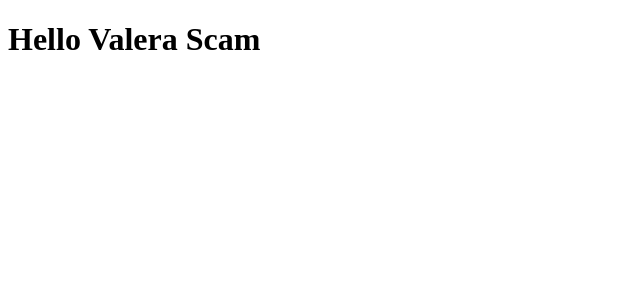
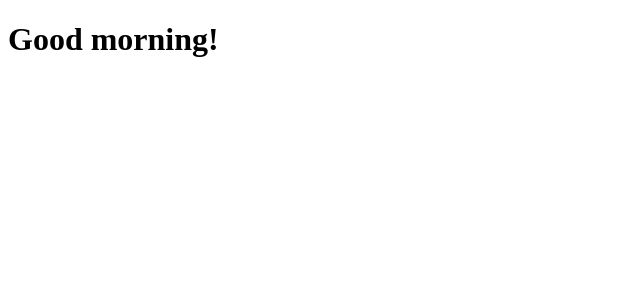
Before and after one commit to Stemagi/practice-14.03, a React (Vite) app: page / in a window 1280 px wide. Shown: the top 300 px of the page, without its empty margins (0-640 px from the left). Built offline with nearby package versions, Linux system fonts and the light colour scheme.

Commit message:
Good timeofday!

```diff
--- a/src/index.jsx
+++ b/src/index.jsx
@@ -2,10 +2,18 @@ import React from "react";
 import ReactDOM from "react-dom";
 import "./style.css"
 function App(){
-  const firsName= "Valera"
-  const lastName= "Scam"
+  const date= new Date()
+  const hours= date.getHours()
+  let timeofday
+  if (hours < 12) {
+    timeofday = "morning"
+  } else if (hours > 12 && hours <17){
+    timeofday = "afrernoon"
+  } else{
+    timeofday = "night"
+  }
   return(
-    <h1>Hello {firsName} {lastName}</h1>
+    <h1>Good {timeofday}!</h1>
   )
 }
 ReactDOM.render(<App />,document.getElementById("root"))
```
